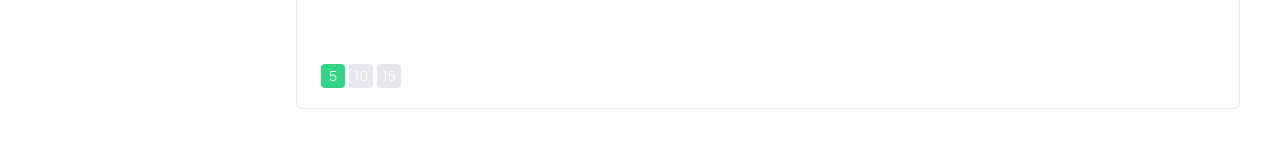
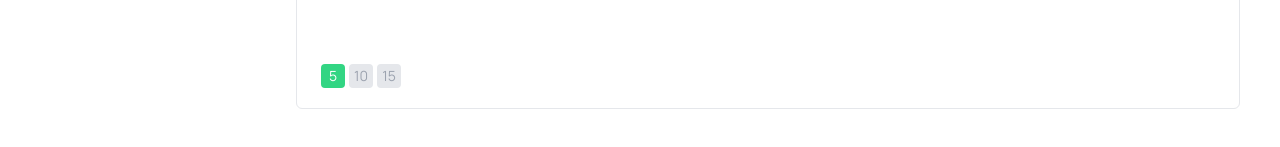
Before and after one commit to Ayodelearog/sigflow, a Next.js app: page /dashboard/transformations in a window 1280 px wide. Shown: the part 803-950 px from the top of the page. Built offline with nearby package versions, Linux system fonts and the light colour scheme; sample sign-in values are in the browser's storage.

Commit message:
fix styling bugs

```diff
--- a/app/dashboard/transformations/page.jsx
+++ b/app/dashboard/transformations/page.jsx
@@ -119,12 +119,12 @@ const Transformations = () => {
                     </div>
                     <div className='justify-end'>
                         <div className="w-6 h-6 bg-gray-200 flex justify-center items-center rounded ">
-                            <p className="text-sm font-sm  text-white leading-3">10</p>
+                            <p className="text-sm font-sm  text-gray-400 leading-3">10</p>
                         </div>
                     </div>
                     <div className='justify-end'>
                         <div className="w-6 h-6 bg-gray-200 flex justify-center items-center rounded ">
-                            <p className="text-sm font-sm  text-white leading-3">15</p>
+                            <p className="text-sm font-sm  text-gray-400 leading-3">15</p>
                         </div>
                     </div>
                 </div>
```
